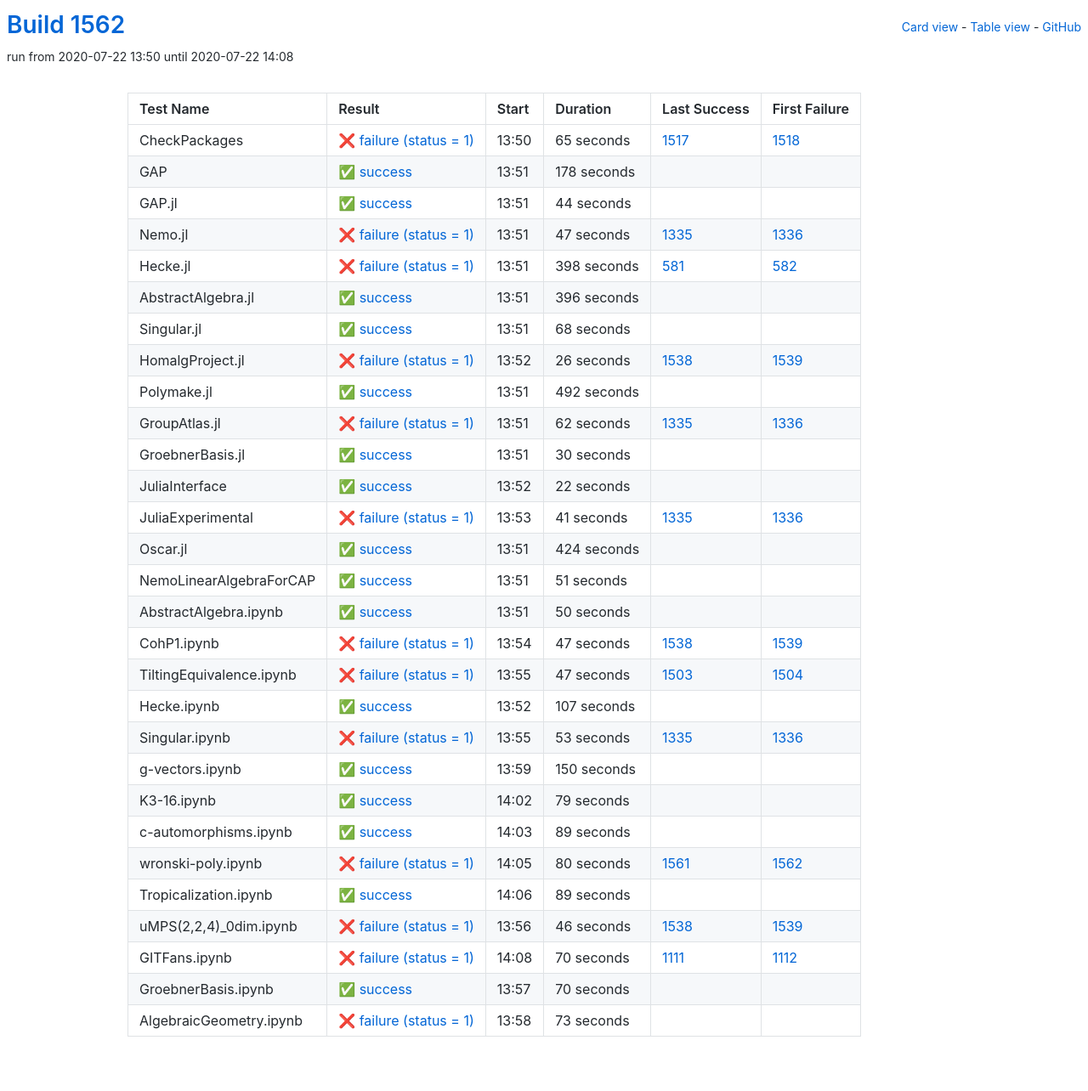
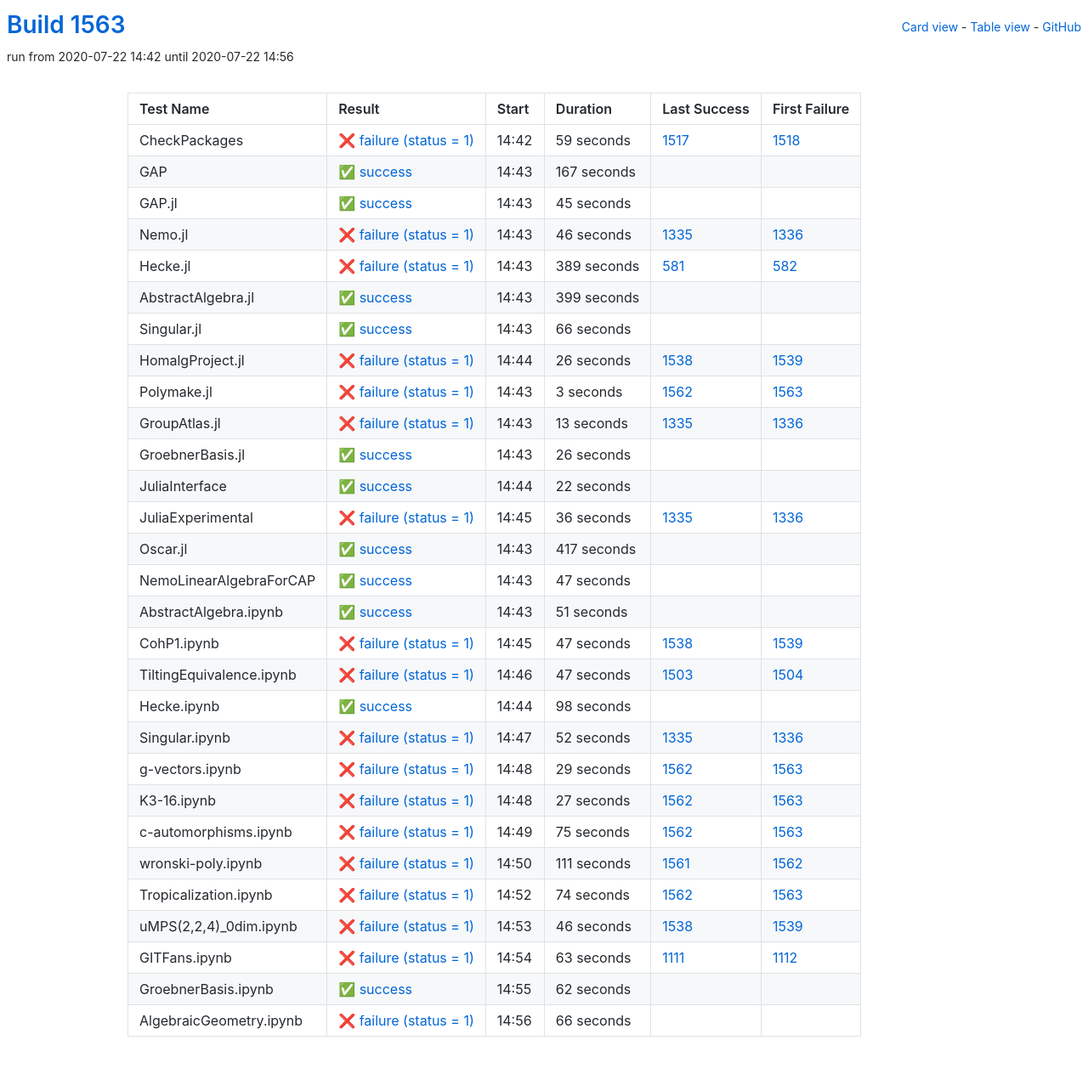
Before and after one commit to oscar-system/oscar-ci-status-1.4, a Jekyll site: the page built from table.html, in a window 1280 px wide. Shown: the whole page at 85% size. Built offline with Jekyll 4.4.1, drawn with Linux system fonts in a browser that asks for light colours.

Commit message:
Build #1563

```diff
--- a/_data/ci.yml
+++ b/_data/ci.yml
@@ -1,6 +1,6 @@
 ---
-build: 1562
-build_url: https://oscarci.mathematik.uni-kl.de/job/oscar-julia-1.4/1562/
+build: 1563
+build_url: https://oscarci.mathematik.uni-kl.de/job/oscar-julia-1.4/1563/
 job: oscar-julia-1.4
 organization: oscar-system
 repo: oscar-ci-status-1.4
@@ -8,92 +8,92 @@ repourl: https://github.com/oscar-system/oscar-ci-status-1.4
 tests:
 - name: CheckPackages
   id: checkpackages
-  log: https://oscarci.mathematik.uni-kl.de/job/oscar-julia-1.4/1562/artifact/logs/build-1562/CheckPackages.log
-  start: 2020-07-22 13:50
+  log: https://oscarci.mathematik.uni-kl.de/job/oscar-julia-1.4/1563/artifact/logs/build-1563/CheckPackages.log
+  start: 2020-07-22 14:42
   success: false
   exitcode: 1
   status: failure
-  duration: 65
+  duration: 59
   last_success: 1517
   last_success_url: https://oscarci.mathematik.uni-kl.de/job/oscar-julia-1.4/1517/
   first_failure: 1518
   first_failure_url: https://oscarci.mathematik.uni-kl.de/job/oscar-julia-1.4/1518/
 - name: GAP
   id: gap
-  log: https://oscarci.mathematik.uni-kl.de/job/oscar-julia-1.4/1562/artifact/logs/build-1562/GAP.log
-  start: 2020-07-22 13:51
+  log: https://oscarci.mathematik.uni-kl.de/job/oscar-julia-1.4/1563/artifact/logs/build-1563/GAP.log
+  start: 2020-07-22 14:43
   success: true
   exitcode: 0
   status: success
-  duration: 178
+  duration: 167
   last_success: false
   last_success_url:
   first_failure: false
   first_failure_url:
 - name: GAP.jl
   id: gap-jl
-  log: https://oscarci.mathematik.uni-kl.de/job/oscar-julia-1.4/1562/artifact/logs/build-1562/GAP.jl.log
-  start: 2020-07-22 13:51
+  log: https://oscarci.mathematik.uni-kl.de/job/oscar-julia-1.4/1563/artifact/logs/build-1563/GAP.jl.log
+  start: 2020-07-22 14:43
   success: true
   exitcode: 0
   status: success
-  duration: 44
+  duration: 45
   last_success: false
   last_success_url:
   first_failure: false
   first_failure_url:
 - name: Nemo.jl
   id: nemo-jl
-  log: https://oscarci.mathematik.uni-kl.de/job/oscar-julia-1.4/1562/artifact/logs/build-1562/Nemo.jl.log
-  start: 2020-07-22 13:51
+  log: https://oscarci.mathematik.uni-kl.de/job/oscar-julia-1.4/1563/artifact/logs/build-1563/Nemo.jl.log
+  start: 2020-07-22 14:43
   success: false
   exitcode: 1
   status: failure
-  duration: 47
+  duration: 46
   last_success: 1335
   last_success_url: https://oscarci.mathematik.uni-kl.de/job/oscar-julia-1.4/1335/
   first_failure: 1336
   first_failure_url: https://oscarci.mathematik.uni-kl.de/job/oscar-julia-1.4/1336/
 - name: Hecke.jl
   id: hecke-jl
-  log: https://oscarci.mathematik.uni-kl.de/job/oscar-julia-1.4/1562/artifact/logs/build-1562/Hecke.jl.log
-  start: 2020-07-22 13:51
+  log: https://oscarci.mathematik.uni-kl.de/job/oscar-julia-1.4/1563/artifact/logs/build-1563/Hecke.jl.log
+  start: 2020-07-22 14:43
   success: false
   exitcode: 1
   status: failure
-  duration: 398
+  duration: 389
   last_success: 581
   last_success_url: https://oscarci.mathematik.uni-kl.de/job/oscar-julia-1.4/581/
   first_failure: 582
   first_failure_url: https://oscarci.mathematik.uni-kl.de/job/oscar-julia-1.4/582/
 - name: AbstractAlgebra.jl
   id: abstractalgebra-jl
-  log: https://oscarci.mathematik.uni-kl.de/job/oscar-julia-1.4/1562/artifact/logs/build-1562/AbstractAlgebra.jl.log
-  start: 2020-07-22 13:51
+  log: https://oscarci.mathematik.uni-kl.de/job/oscar-julia-1.4/1563/artifact/logs/build-1563/AbstractAlgebra.jl.log
+  start: 2020-07-22 14:43
   success: true
   exitcode: 0
   status: success
-  duration: 396
+  duration: 399
   last_success: false
   last_success_url:
   first_failure: false
   first_failure_url:
 - name: Singular.jl
   id: singular-jl
-  log: https://oscarci.mathematik.uni-kl.de/job/oscar-julia-1.4/1562/artifact/logs/build-1562/Singular.jl.log
-  start: 2020-07-22 13:51
+  log: https://oscarci.mathematik.uni-kl.de/job/oscar-julia-1.4/1563/artifact/logs/build-1563/Singular.jl.log
+  start: 2020-07-22 14:43
   success: true
   exitcode: 0
   status: success
-  duration: 68
+  duration: 66
   last_success: false
   last_success_url:
   first_failure: false
   first_failure_url:
 - name: HomalgProject.jl
   id: homalgproject-jl
-  log: https://oscarci.mathematik.uni-kl.de/job/oscar-julia-1.4/1562/artifact/logs/build-1562/HomalgProject.jl.log
-  start: 2020-07-22 13:52
+  log: https://oscarci.mathematik.uni-kl.de/job/oscar-julia-1.4/1563/artifact/logs/build-1563/HomalgProject.jl.log
+  start: 2020-07-22 14:44
   success: false
   exitcode: 1
   status: failure
@@ -104,44 +104,44 @@ tests:
   first_failure_url: https://oscarci.mathematik.uni-kl.de/job/oscar-julia-1.4/1539/
 - name: Polymake.jl
   id: polymake-jl
-  log: https://oscarci.mathematik.uni-kl.de/job/oscar-julia-1.4/1562/artifact/logs/build-1562/Polymake.jl.log
-  start: 2020-07-22 13:51
-  success: true
-  exitcode: 0
-  status: success
-  duration: 492
-  last_success: false
-  last_success_url:
-  first_failure: false
-  first_failure_url:
-- name: GroupAtlas.jl
-  id: groupatlas-jl
-  log: https://oscarci.mathematik.uni-kl.de/job/oscar-julia-1.4/1562/artifact/logs/build-1562/GroupAtlas.jl.log
-  start: 2020-07-22 13:51
+  log: https://oscarci.mathematik.uni-kl.de/job/oscar-julia-1.4/1563/artifact/logs/build-1563/Polymake.jl.log
+  start: 2020-07-22 14:43
   success: false
   exitcode: 1
   status: failure
-  duration: 62
+  duration: 3
+  last_success: 1562
+  last_success_url: https://oscarci.mathematik.uni-kl.de/job/oscar-julia-1.4/1562/
+  first_failure: 1563
+  first_failure_url: https://oscarci.mathematik.uni-kl.de/job/oscar-julia-1.4/1563/
+- name: GroupAtlas.jl
+  id: groupatlas-jl
+  log: https://oscarci.mathematik.uni-kl.de/job/oscar-julia-1.4/1563/artifact/logs/build-1563/GroupAtlas.jl.log
+  start: 2020-07-22 14:43
+  success: false
+  exitcode: 1
+  status: failure
+  duration: 13
   last_success: 1335
   last_success_url: https://oscarci.mathematik.uni-kl.de/job/oscar-julia-1.4/1335/
   first_failure: 1336
   first_failure_url: https://oscarci.mathematik.uni-kl.de/job/oscar-julia-1.4/1336/
 - name: GroebnerBasis.jl
   id: groebnerbasis-jl
-  log: https://oscarci.mathematik.uni-kl.de/job/oscar-julia-1.4/1562/artifact/logs/build-1562/GroebnerBasis.jl.log
-  start: 2020-07-22 13:51
+  log: https://oscarci.mathematik.uni-kl.de/job/oscar-julia-1.4/1563/artifact/logs/build-1563/GroebnerBasis.jl.log
+  start: 2020-07-22 14:43
   success: true
   exitcode: 0
   status: success
-  duration: 30
+  duration: 26
   last_success: false
   last_success_url:
   first_failure: false
   first_failure_url:
 - name: JuliaInterface
   id: juliainterface
-  log: https://oscarci.mathematik.uni-kl.de/job/oscar-julia-1.4/1562/artifact/logs/build-1562/JuliaInterface.log
-  start: 2020-07-22 13:52
+  log: https://oscarci.mathematik.uni-kl.de/job/oscar-julia-1.4/1563/artifact/logs/build-1563/JuliaInterface.log
+  start: 2020-07-22 14:44
   success: true
   exitcode: 0
   status: success
@@ -152,32 +152,44 @@ tests:
   first_failure_url:
 - name: JuliaExperimental
   id: juliaexperimental
-  log: https://oscarci.mathematik.uni-kl.de/job/oscar-julia-1.4/1562/artifact/logs/build-1562/JuliaExperimental.log
-  start: 2020-07-22 13:53
+  log: https://oscarci.mathematik.uni-kl.de/job/oscar-julia-1.4/1563/artifact/logs/build-1563/JuliaExperimental.log
+  start: 2020-07-22 14:45
   success: false
   exitcode: 1
   status: failure
-  duration: 41
+  duration: 36
   last_success: 1335
   last_success_url: https://oscarci.mathematik.uni-kl.de/job/oscar-julia-1.4/1335/
   first_failure: 1336
   first_failure_url: https://oscarci.mathematik.uni-kl.de/job/oscar-julia-1.4/1336/
 - name: Oscar.jl
   id: oscar-jl
-  log: https://oscarci.mathematik.uni-kl.de/job/oscar-julia-1.4/1562/artifact/logs/build-1562/Oscar.jl.log
-  start: 2020-07-22 13:51
+  log: https://oscarci.mathematik.uni-kl.de/job/oscar-julia-1.4/1563/artifact/logs/build-1563/Oscar.jl.log
+  start: 2020-07-22 14:43
   success: true
   exitcode: 0
   status: success
-  duration: 424
+  duration: 417
   last_success: false
   last_success_url:
   first_failure: false
   first_failure_url:
 - name: NemoLinearAlgebraForCAP
   id: nemolinearalgebraforcap
-  log: https://oscarci.mathematik.uni-kl.de/job/oscar-julia-1.4/1562/artifact/logs/build-1562/NemoLinearAlgebraForCAP.log
-  start: 2020-07-22 13:51
+  log: https://oscarci.mathematik.uni-kl.de/job/oscar-julia-1.4/1563/artifact/logs/build-1563/NemoLinearAlgebraForCAP.log
+  start: 2020-07-22 14:43
+  success: true
+  exitcode: 0
+  status: success
+  duration: 47
+  last_success: false
+  last_success_url:
+  first_failure: false
+  first_failure_url:
+- name: AbstractAlgebra.ipynb
+  id: abstractalgebra-ipynb
+  log: https://oscarci.mathematik.uni-kl.de/job/oscar-julia-1.4/1563/artifact/logs/build-1563/AbstractAlgebra.ipynb.log
+  start: 2020-07-22 14:43
   success: true
   exitcode: 0
   status: success
@@ -186,22 +198,10 @@ tests:
   last_success_url:
   first_failure: false
   first_failure_url:
-- name: AbstractAlgebra.ipynb
-  id: abstractalgebra-ipynb
-  log: https://oscarci.mathematik.uni-kl.de/job/oscar-julia-1.4/1562/artifact/logs/build-1562/AbstractAlgebra.ipynb.log
-  start: 2020-07-22 13:51
-  success: true
-  exitcode: 0
-  status: success
-  duration: 50
-  last_success: false
-  last_success_url:
-  first_failure: false
-  first_failure_url:
 - name: CohP1.ipynb
   id: cohp1-ipynb
-  log: https://oscarci.mathematik.uni-kl.de/job/oscar-julia-1.4/1562/artifact/logs/build-1562/CohP1.ipynb.log
-  start: 2020-07-22 13:54
+  log: https://oscarci.mathematik.uni-kl.de/job/oscar-julia-1.4/1563/artifact/logs/build-1563/CohP1.ipynb.log
+  start: 2020-07-22 14:45
   success: false
   exitcode: 1
   status: failure
@@ -212,8 +212,8 @@ tests:
   first_failure_url: https://oscarci.mathematik.uni-kl.de/job/oscar-julia-1.4/1539/
 - name: TiltingEquivalence.ipynb
   id: tiltingequivalence-ipynb
-  log: https://oscarci.mathematik.uni-kl.de/job/oscar-julia-1.4/1562/artifact/logs/build-1562/TiltingEquivalence.ipynb.log
-  start: 2020-07-22 13:55
+  log: https://oscarci.mathematik.uni-kl.de/job/oscar-julia-1.4/1563/artifact/logs/build-1563/TiltingEquivalence.ipynb.log
+  start: 2020-07-22 14:46
   success: false
   exitcode: 1
   status: failure
@@ -224,92 +224,92 @@ tests:
   first_failure_url: https://oscarci.mathematik.uni-kl.de/job/oscar-julia-1.4/1504/
 - name: Hecke.ipynb
   id: hecke-ipynb
-  log: https://oscarci.mathematik.uni-kl.de/job/oscar-julia-1.4/1562/artifact/logs/build-1562/Hecke.ipynb.log
-  start: 2020-07-22 13:52
+  log: https://oscarci.mathematik.uni-kl.de/job/oscar-julia-1.4/1563/artifact/logs/build-1563/Hecke.ipynb.log
+  start: 2020-07-22 14:44
   success: true
   exitcode: 0
   status: success
-  duration: 107
+  duration: 98
   last_success: false
   last_success_url:
   first_failure: false
   first_failure_url:
 - name: Singular.ipynb
   id: singular-ipynb
-  log: https://oscarci.mathematik.uni-kl.de/job/oscar-julia-1.4/1562/artifact/logs/build-1562/Singular.ipynb.log
-  start: 2020-07-22 13:55
+  log: https://oscarci.mathematik.uni-kl.de/job/oscar-julia-1.4/1563/artifact/logs/build-1563/Singular.ipynb.log
+  start: 2020-07-22 14:47
   success: false
   exitcode: 1
   status: failure
-  duration: 53
+  duration: 52
   last_success: 1335
   last_success_url: https://oscarci.mathematik.uni-kl.de/job/oscar-julia-1.4/1335/
   first_failure: 1336
   first_failure_url: https://oscarci.mathematik.uni-kl.de/job/oscar-julia-1.4/1336/
 - name: g-vectors.ipynb
   id: g-vectors-ipynb
-  log: https://oscarci.mathematik.uni-kl.de/job/oscar-julia-1.4/1562/artifact/logs/build-1562/g-vectors.ipynb.log
-  start: 2020-07-22 13:59
-  success: true
-  exitcode: 0
-  status: success
-  duration: 150
-  last_success: false
-  last_success_url:
-  first_failure: false
-  first_failure_url:
-- name: K3-16.ipynb
-  id: k3-16-ipynb
-  log: https://oscarci.mathematik.uni-kl.de/job/oscar-julia-1.4/1562/artifact/logs/build-1562/K3-16.ipynb.log
-  start: 2020-07-22 14:02
-  success: true
-  exitcode: 0
-  status: success
-  duration: 79
-  last_success: false
-  last_success_url:
-  first_failure: false
-  first_failure_url:
-- name: c-automorphisms.ipynb
-  id: c-automorphisms-ipynb
-  log: https://oscarci.mathematik.uni-kl.de/job/oscar-julia-1.4/1562/artifact/logs/build-1562/c-automorphisms.ipynb.log
-  start: 2020-07-22 14:03
-  success: true
-  exitcode: 0
-  status: success
-  duration: 89
-  last_success: false
-  last_success_url:
-  first_failure: false
-  first_failure_url:
-- name: wronski-poly.ipynb
-  id: wronski-poly-ipynb
-  log: https://oscarci.mathematik.uni-kl.de/job/oscar-julia-1.4/1562/artifact/logs/build-1562/wronski-poly.ipynb.log
-  start: 2020-07-22 14:05
+  log: https://oscarci.mathematik.uni-kl.de/job/oscar-julia-1.4/1563/artifact/logs/build-1563/g-vectors.ipynb.log
+  start: 2020-07-22 14:48
   success: false
   exitcode: 1
   status: failure
-  duration: 80
+  duration: 29
+  last_success: 1562
+  last_success_url: https://oscarci.mathematik.uni-kl.de/job/oscar-julia-1.4/1562/
+  first_failure: 1563
+  first_failure_url: https://oscarci.mathematik.uni-kl.de/job/oscar-julia-1.4/1563/
+- name: K3-16.ipynb
+  id: k3-16-ipynb
+  log: https://oscarci.mathematik.uni-kl.de/job/oscar-julia-1.4/1563/artifact/logs/build-1563/K3-16.ipynb.log
+  start: 2020-07-22 14:48
+  success: false
+  exitcode: 1
+  status: failure
+  duration: 27
+  last_success: 1562
+  last_success_url: https://oscarci.mathematik.uni-kl.de/job/oscar-julia-1.4/1562/
+  first_failure: 1563
+  first_failure_url: https://oscarci.mathematik.uni-kl.de/job/oscar-julia-1.4/1563/
+- name: c-automorphisms.ipynb
+  id: c-automorphisms-ipynb
+  log: https://oscarci.mathematik.uni-kl.de/job/oscar-julia-1.4/1563/artifact/logs/build-1563/c-automorphisms.ipynb.log
+  start: 2020-07-22 14:49
+  success: false
+  exitcode: 1
+  status: failure
+  duration: 75
+  last_success: 1562
+  last_success_url: https://oscarci.mathematik.uni-kl.de/job/oscar-julia-1.4/1562/
+  first_failure: 1563
+  first_failure_url: https://oscarci.mathematik.uni-kl.de/job/oscar-julia-1.4/1563/
+- name: wronski-poly.ipynb
+  id: wronski-poly-ipynb
+  log: https://oscarci.mathematik.uni-kl.de/job/oscar-julia-1.4/1563/artifact/logs/build-1563/wronski-poly.ipynb.log
+  start: 2020-07-22 14:50
+  success: false
+  exitcode: 1
+  status: failure
+  duration: 111
   last_success: 1561
   last_success_url: https://oscarci.mathematik.uni-kl.de/job/oscar-julia-1.4/1561/
   first_failure: 1562
   first_failure_url: https://oscarci.mathematik.uni-kl.de/job/oscar-julia-1.4/1562/
 - name: Tropicalization.ipynb
   id: tropicalization-ipynb
-  log: https://oscarci.mathematik.uni-kl.de/job/oscar-julia-1.4/1562/artifact/logs/build-1562/Tropicalization.ipynb.log
-  start: 2020-07-22 14:06
-  success: true
-  exitcode: 0
-  status: success
-  duration: 89
-  last_success: false
-  last_success_url:
-  first_failure: false
-  first_failure_url:
+  log: https://oscarci.mathematik.uni-kl.de/job/oscar-julia-1.4/1563/artifact/logs/build-1563/Tropicalization.ipynb.log
+  start: 2020-07-22 14:52
+  success: false
+  exitcode: 1
+  status: failure
+  duration: 74
+  last_success: 1562
+  last_success_url: https://oscarci.mathematik.uni-kl.de/job/oscar-julia-1.4/1562/
+  first_failure: 1563
+  first_failure_url: https://oscarci.mathematik.uni-kl.de/job/oscar-julia-1.4/1563/
 - name: uMPS(2,2,4)_0dim.ipynb
   id: umps-2-2-4-0dim-ipynb
-  log: https://oscarci.mathematik.uni-kl.de/job/oscar-julia-1.4/1562/artifact/logs/build-1562/uMPS-2-2-4-_0dim.ipynb.log
-  start: 2020-07-22 13:56
+  log: https://oscarci.mathematik.uni-kl.de/job/oscar-julia-1.4/1563/artifact/logs/build-1563/uMPS-2-2-4-_0dim.ipynb.log
+  start: 2020-07-22 14:53
   success: false
   exitcode: 1
   status: failure
@@ -320,36 +320,36 @@ tests:
   first_failure_url: https://oscarci.mathematik.uni-kl.de/job/oscar-julia-1.4/1539/
 - name: GITFans.ipynb
   id: gitfans-ipynb
-  log: https://oscarci.mathematik.uni-kl.de/job/oscar-julia-1.4/1562/artifact/logs/build-1562/GITFans.ipynb.log
-  start: 2020-07-22 14:08
+  log: https://oscarci.mathematik.uni-kl.de/job/oscar-julia-1.4/1563/artifact/logs/build-1563/GITFans.ipynb.log
+  start: 2020-07-22 14:54
   success: false
   exitcode: 1
   status: failure
-  duration: 70
+  duration: 63
   last_success: 1111
   last_success_url: https://oscarci.mathematik.uni-kl.de/job/oscar-julia-1.4/1111/
   first_failure: 1112
   first_failure_url: https://oscarci.mathematik.uni-kl.de/job/oscar-julia-1.4/1112/
 - name: GroebnerBasis.ipynb
   id: groebnerbasis-ipynb
-  log: https://oscarci.mathematik.uni-kl.de/job/oscar-julia-1.4/1562/artifact/logs/build-1562/GroebnerBasis.ipynb.log
-  start: 2020-07-22 13:57
+  log: https://oscarci.mathematik.uni-kl.de/job/oscar-julia-1.4/1563/artifact/logs/build-1563/GroebnerBasis.ipynb.log
+  start: 2020-07-22 14:55
   success: true
   exitcode: 0
   status: success
-  duration: 70
+  duration: 62
   last_success: false
   last_success_url:
   first_failure: false
   first_failure_url:
 - name: AlgebraicGeometry.ipynb
   id: algebraicgeometry-ipynb
-  log: https://oscarci.mathematik.uni-kl.de/job/oscar-julia-1.4/1562/artifact/logs/build-1562/AlgebraicGeometry.ipynb.log
-  start: 2020-07-22 13:58
+  log: https://oscarci.mathematik.uni-kl.de/job/oscar-julia-1.4/1563/artifact/logs/build-1563/AlgebraicGeometry.ipynb.log
+  start: 2020-07-22 14:56
   success: false
   exitcode: 1
   status: failure
-  duration: 73
+  duration: 66
   last_success: false
   last_success_url:
   first_failure: false
```
Also changed, not shown: README.md.
